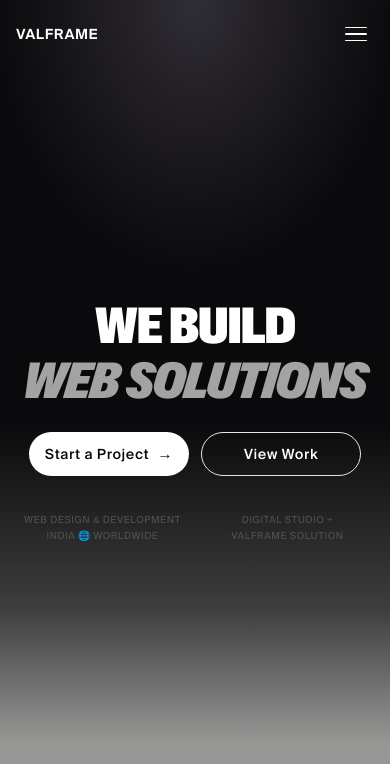
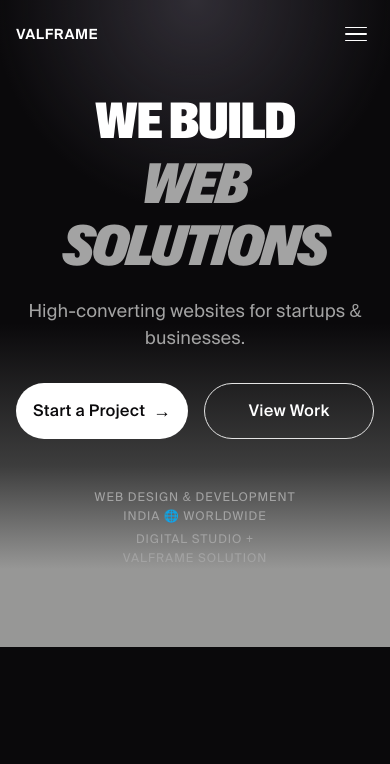
Before and after one commit to ayushjaaa/valframe, a React (Vite) app: page / in a window 390 px wide. Shown: the top 764 px of the page. Built offline with nearby package versions, Linux system fonts and the light colour scheme.

Commit message:
one layout for the mobile

```diff
--- a/src/components/features/hero/Hero.css
+++ b/src/components/features/hero/Hero.css
@@ -354,24 +354,31 @@
   4. Canvas / monitor                    — fills remaining space at bottom
 */
 @media (max-width: 640px) {
+  /* Natural height — content stays in dark gradient zone */
   .hero {
-    height: 100dvh;
+    height: auto;
   }
 
   .hero__sticky {
     position: relative;
-    height: 100dvh;
+    height: auto;
   }
 
+  /*
+    8pt system:
+    padding-top: 96px (var(--space-24)) — clears navbar + breathing room
+    padding-bottom: 80px (var(--space-20))
+    gap: 32px (var(--space-8)) — consistent rhythm between blocks
+  */
   .hero__container {
     padding-inline: var(--container-padding-sm);
-    padding-top: 0;
-    padding-bottom: 0;
-    gap: var(--space-5);
-    overflow: hidden;
-    justify-content: center;
+    padding-top: var(--space-24);
+    padding-bottom: var(--space-20);
+    gap: var(--space-8);
+    overflow: visible;
+    justify-content: flex-start;
     align-items: center;
-    flex: 1;
+    flex: none;
   }
 
   /* Hide desktop heading */
@@ -379,30 +386,99 @@
     display: none;
   }
 
-  /* Show mobile heading — 2 lines, centered */
+  /* Mobile heading block */
   .hero__heading-block--mobile {
-    display: block;
+    display: flex;
+    flex-direction: column;
+    align-items: center;
+    gap: var(--space-4);   /* 16px between heading and subheading — 8pt system */
     width: 100%;
     text-align: center;
   }
 
-  /* Larger display size — fills width confidently */
+  /*
+    Heading: 13vw = ~51px on 390px
+    Line 1 "WE BUILD"      — white, black weight, dominant
+    Line 2 "Web Solutions" — 1.15em, italic grey — secondary rhythm
+    Line-height: 1.1 (large text rule)
+  */
   .hero__heading--mobile {
-    font-size: clamp(2.6rem, 13vw, 4rem);
+    font-size: clamp(2.8rem, 13vw, 4.2rem);
+    line-height: 1.1;
+    gap: var(--space-1);
   }
 
-  /* Two-column info strip */
+  .hero__heading--mobile .hero__line:first-child {
+    color: var(--color-text-primary);
+    font-weight: var(--wt-black);
+  }
+
+  .hero__line--accent {
+    font-size: 1.12em;
+    letter-spacing: -0.03em;
+  }
+
+  /*
+    Subheading: 18px, line-height 1.5
+    Clarifies value proposition — answers "what do you build for whom"
+    Color: secondary (readable, not invisible)
+  */
+  .hero__subheading--mobile {
+    font-family: var(--font-suisse);
+    font-size: 1.125rem;           /* 18px */
+    font-weight: var(--wt-regular);
+    line-height: 1.5;
+    color: var(--color-text-secondary);
+    letter-spacing: 0em;
+    text-align: center;
+    max-width: 28ch;               /* ~45 chars — ideal line length */
+    margin: 0;
+  }
+
+  /*
+    CTA row: gap 16px (8pt), buttons 56px tall
+    Primary dominates via filled background
+    Secondary is restrained via outline
+    Both same height — aligned, professional
+  */
+  .hero__actions {
+    display: flex;
+    flex-direction: row;
+    flex-wrap: nowrap;
+    gap: var(--space-4);           /* 16px */
+    width: 100%;
+    justify-content: center;
+  }
+
+  .hero__btn {
+    height: 56px;
+    flex: 1;
+    max-width: 172px;
+    justify-content: center;
+    padding-inline: var(--space-6); /* 24px */
+    padding-block: 0;
+    font-size: 1rem;               /* 16px button text */
+    font-weight: var(--wt-medium);
+    letter-spacing: 0.01em;
+    line-height: 1;
+  }
+
+  /*
+    Description: single column, 16px, 1.6 line-height
+    Readable, not decorative
+    color-text-secondary = visible on dark bg
+  */
   .hero__description {
-    display: grid;
-    grid-template-columns: 1fr 1fr;
-    gap: var(--space-3);
+    display: flex;
+    flex-direction: column;
+    gap: var(--space-1);
     position: static;
     width: 100%;
     text-align: center;
     font-family: var(--font-suisse);
-    font-size: clamp(0.58rem, 2.5vw, 0.7rem);
-    color: var(--color-text-muted);
-    letter-spacing: 0.05em;
+    font-size: 0.75rem;            /* 12px — purposefully small, label-style */
+    color: var(--color-text-secondary);
+    letter-spacing: 0.08em;
     text-transform: uppercase;
     line-height: 1.6;
   }
@@ -411,29 +487,11 @@
     white-space: pre-line;
   }
 
-  /* Show CTA buttons on mobile */
-  .hero__actions {
-    display: flex;
-    flex-direction: row;
-    flex-wrap: nowrap;
-    gap: var(--space-3);
-    width: 100%;
-    justify-content: center;
-  }
-
-  .hero__btn {
-    flex: 1;
-    max-width: 160px;
-    justify-content: center;
-    padding: var(--space-3) var(--space-4);
-  }
-
-  /* Hide pill on mobile */
+  /* Hide cursor pill and canvas on touch */
   .hero__showreel-pill {
     display: none;
   }
 
-  /* Hide canvas entirely on mobile */
   .hero__canvas-wrapper {
     display: none;
   }
--- a/src/components/features/hero/Hero.jsx
+++ b/src/components/features/hero/Hero.jsx
@@ -23,6 +23,7 @@ function Hero({
   onSecondaryClick,
   descriptionLeft = 'Web Design & Development\nIndia 🌐 Worldwide',
   descriptionRight = 'Digital Studio +\nValframe Solution',
+  mobileSubheading = 'High-converting websites for startups & businesses.',
 }) {
   const pillRef     = useRef(null)
   const canvasRef   = useRef(null)   // set via MonitorCanvas callback ref
@@ -81,6 +82,7 @@ function Hero({
             <span className="hero__line">We Build</span>
             <span className="hero__line hero__line--accent">Web Solutions</span>
           </h1>
+          <p className="hero__subheading--mobile">{mobileSubheading}</p>
         </div>
 
         {/* ── Buttons Row ───────────────────────────────── */}
```
